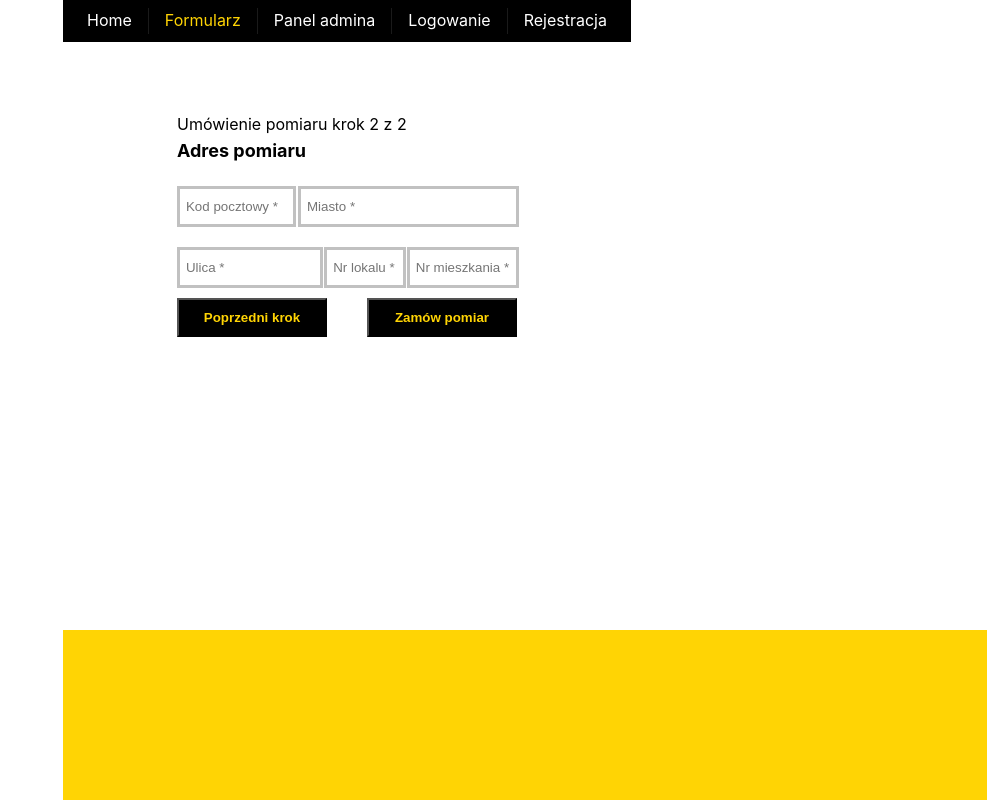
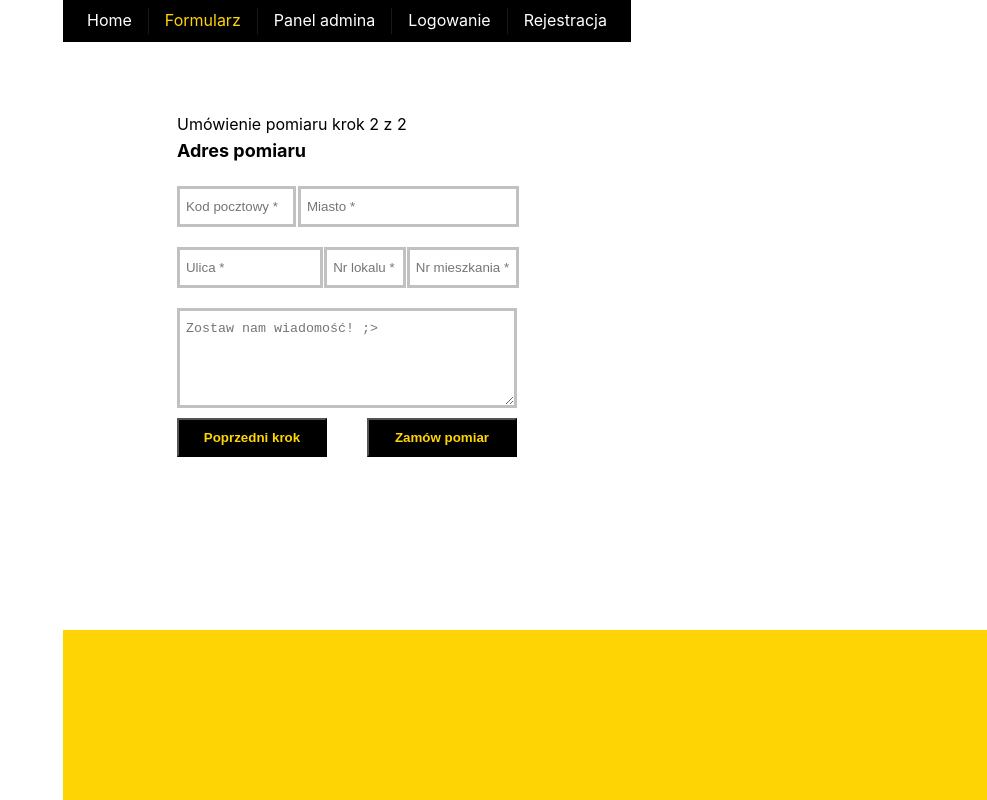
Before and after one commit to arturmsec/siemano, a Vue app in the folder vue/: page /formularz in a window 1280 px wide. Both pictures are taken after a click on the button "Dalej". Shown: the whole page, without its empty margins (293-1280 px from the left). Built offline with nearby package versions, Linux system fonts and the light colour scheme.

Commit message:
style: changing FormView

```diff
--- a/vue/src/views/forms/FormView.vue
+++ b/vue/src/views/forms/FormView.vue
@@ -105,6 +105,13 @@ export default {
         required
         v-model="apartment_Number12"
       />
+      <textarea
+        type="text"
+        class="message"
+        placeholder="Zostaw nam wiadomość! ;>"
+        required
+        v-model="clientMessage">
+      </textarea>
 
       <button type="button" class="backButton buttonForm2" @click="changeState">Poprzedni krok</button>
       <button
@@ -194,6 +201,16 @@ input {
   border-width: 3px;
   color: #555;
 }
+textarea {
+  display: block;
+  margin-top: 20px;
+  padding: 10px 6px;
+  box-sizing: borrder-box;
+  border-style: solid;
+  border-color: rgba(180, 180, 180, 0.829);
+  border-width: 3px;
+  color: #555;
+}
 select#product {
   display: block;
   padding: 10px 6px;
@@ -225,4 +242,9 @@ select#product {
   margin-left: 140px;
   font-weight: 850;
 }
+.message {
+  width: 100%;
+  height: 100px;
+  display: block;
+}
 </style>
```
Also changed, not shown: 1 other file (tests, documents, lock files or other folders).
